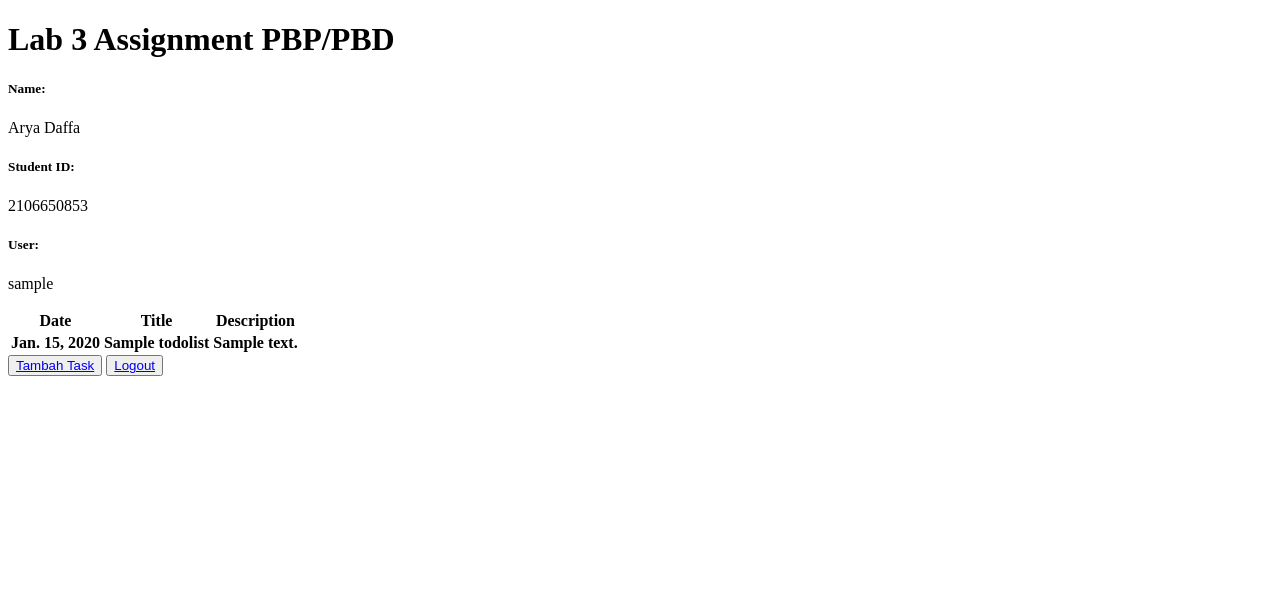
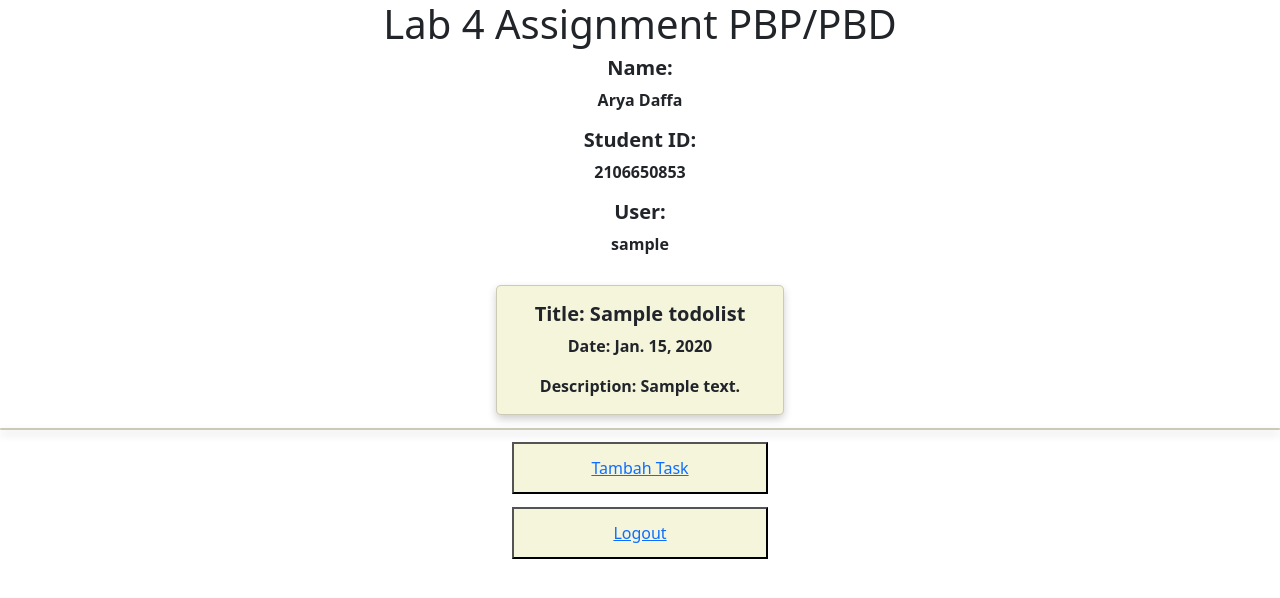
Before and after one commit to AryaDaffaA/Tugas2-PBP, a Django app: page /todolist/ in a window 1280 px wide. Shown: the top 598 px of the page. Run offline with Django 4.2, Linux system fonts and the light colour scheme; a user stored in the database is signed in; tables that the repository leaves empty hold one stand-in row (values such as "Sample post"); lists and menus that the app fills with data are empty.

Commit message:
update tugas 5 pbp

```diff
--- a/templates/base.html
+++ b/templates/base.html
@@ -6,6 +6,7 @@
     <meta charset="UTF-8">
     <meta name="viewport" content="width=device-width, initial-scale=1.0">
     <link rel="stylesheet" href="{% static 'css/style.css' %}">
+    <link href="https://cdn.jsdelivr.net/npm/bootstrap@5.2.1/dist/css/bootstrap.min.css" rel="stylesheet" integrity="sha384-iYQeCzEYFbKjA/T2uDLTpkwGzCiq6soy8tYaI1GyVh/UjpbCx/TYkiZhlZB6+fzT" crossorigin="anonymous">
     {% block meta %}
     {% endblock meta %}
   </head>
--- a/todolist/templates/todolist.html
+++ b/todolist/templates/todolist.html
@@ -1,8 +1,42 @@
 {% extends 'base.html' %}
 
 {% block content %}
+<style>
 
-  <h1>Lab 3 Assignment PBP/PBD</h1>
+button {
+  background-color: beige; /* Green */
+  color: white;
+  padding: 12px 25px;
+  text-align: center;
+  text-decoration: none;
+  display: inline-block;
+  font-size: 16px;
+  width: 20%;
+  margin-top: 1%;
+  margin-left: 40%;
+  margin-right: 30%;
+  border-color: black;
+  outline-color: black;
+
+}
+h5, p{
+  text-align: center;
+  font-weight: bold;
+}
+.card{
+  background-color: beige;
+  box-shadow: 0 4px 8px 0 rgba(0,0,0,0.2);
+  transition: 0.3s;
+  border-radius: 5px;
+  text-align: center;
+}
+.container {
+  padding: 2px 16px;
+}
+</style>
+
+<h1 style="text-align:center; font-size: 40px;">
+  Lab 4 Assignment PBP/PBD</h1>
 
 <h5>Name: </h5>
 <p>{{nama}}</p>
@@ -13,19 +47,19 @@
 <h5>User: </h5>
 <p>{{user}}</p>
 
-  <table>
-    <tr>
-      <th>Date</th>
-      <th>Title</th>
-      <th>Description</th>
-    </tr>
+<table class="card">
   {% comment %} Add the data below this line {% endcomment %}
   {% for tasks in todoList %}
-    <tr>
-        <th>{{tasks.date}}</th>
-        <th>{{tasks.title}}</th>
-        <th>{{tasks.description}}</th>
-    </tr>
+  <div class="col d-flex justify-content-center">
+  <div class="card" style="width: 18rem; margin: 1%;">
+    <div class="card-body">
+      <h5 class="card-title">Title: {{tasks.title}}</h5>
+      <p class="card-text">Date: {{tasks.date}}</p>
+      <p class="card-text">Description: {{tasks.description}}</p>
+    </div>
+  </div>
+  </div>
+
 {% endfor %}
 </table>
 <button><a href="{% url 'todolist:add_task' %}">Tambah Task</a></button>
```
Also changed, not shown: todolist/static/css/style.css (added, +57 -0 lines), todolist/templates/addTask.html (+25 -1 lines), todolist/templates/login.html (+24 -0 lines), todolist/templates/register.html (+24 -0 lines), todolist/README.md. Lines whose indentation alone changed are shown as unchanged.
